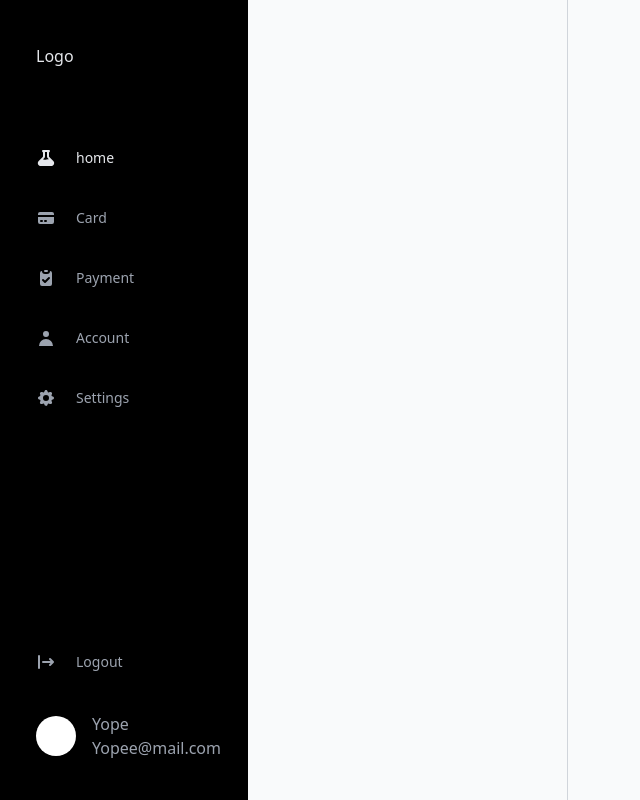
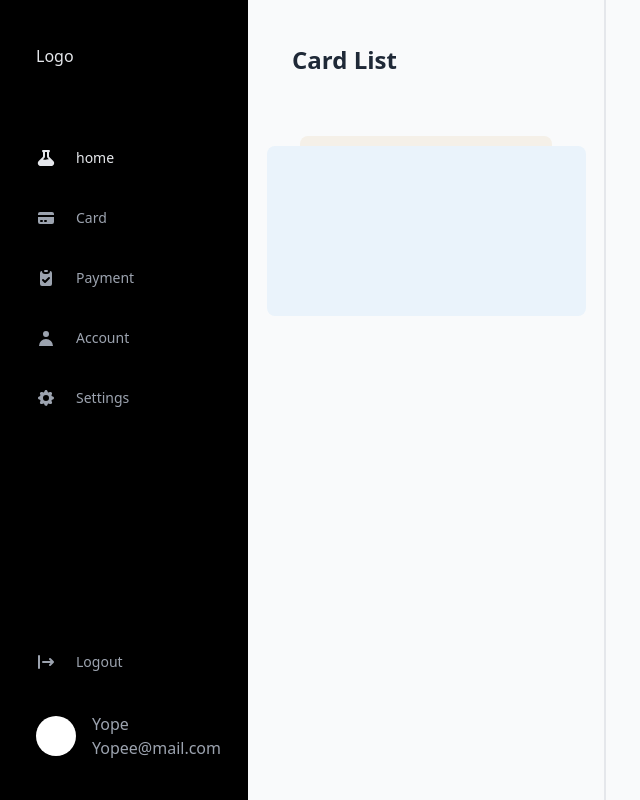
Before and after one commit to pemeraldy/expense-watcher, a React (Vite) app: page / in a window 1280 px wide. Shown: the whole page, without its empty margins (8-648 px from the left). Built offline with nearby package versions, Linux system fonts and the light colour scheme.

Commit message:
attempt at the first card

```diff
--- a/src/App.jsx
+++ b/src/App.jsx
@@ -1,15 +1,19 @@
 import { useState } from "react";
 import "./App.css";
+import CardList from "./components/CardList";
 import SideBar from "./components/SideBar";
 
 
 function App() {
   return (
     <div className="flex  h-screen">
-      <div className=" h-full  md:w-[20%] bg-black">
+      <div className=" hidden md:block h-full md:w-[20%] bg-black">
         <SideBar />
       </div>
-      <div className=" h-full md:w-[25%] bg-gray-50 border-r border-gray-300"></div>
+      <div className=" md:p-11 h-full md:w-[28%] bg-gray-50 sm:border-r-2 border-gray-200">
+        <h1 className="font-bold text-2xl mb-[50px]">Card List</h1>
+        <CardList />
+      </div>
       <div className=" flex-1 h-full bg-gray-50"></div>
     </div>
   );
--- /dev/null
+++ b/src/components/CardList.jsx
@@ -0,0 +1,13 @@
+import React from "react";
+
+export default function CardList() {
+  return (
+    <div className="w-full flex justify-center">
+      <div className="relative flex flex-col justify-center items-center">
+        <div className="md:w-[252px] absolute md:h-[150px] rounded-lg bg-[#F5F0E8]"></div>
+
+        <div className="md:w-[319px] relative -bottom-5 md:h-[170px] rounded-lg bg-[#EAF3FB]"></div>
+      </div>
+    </div>
+  );
+}
```
